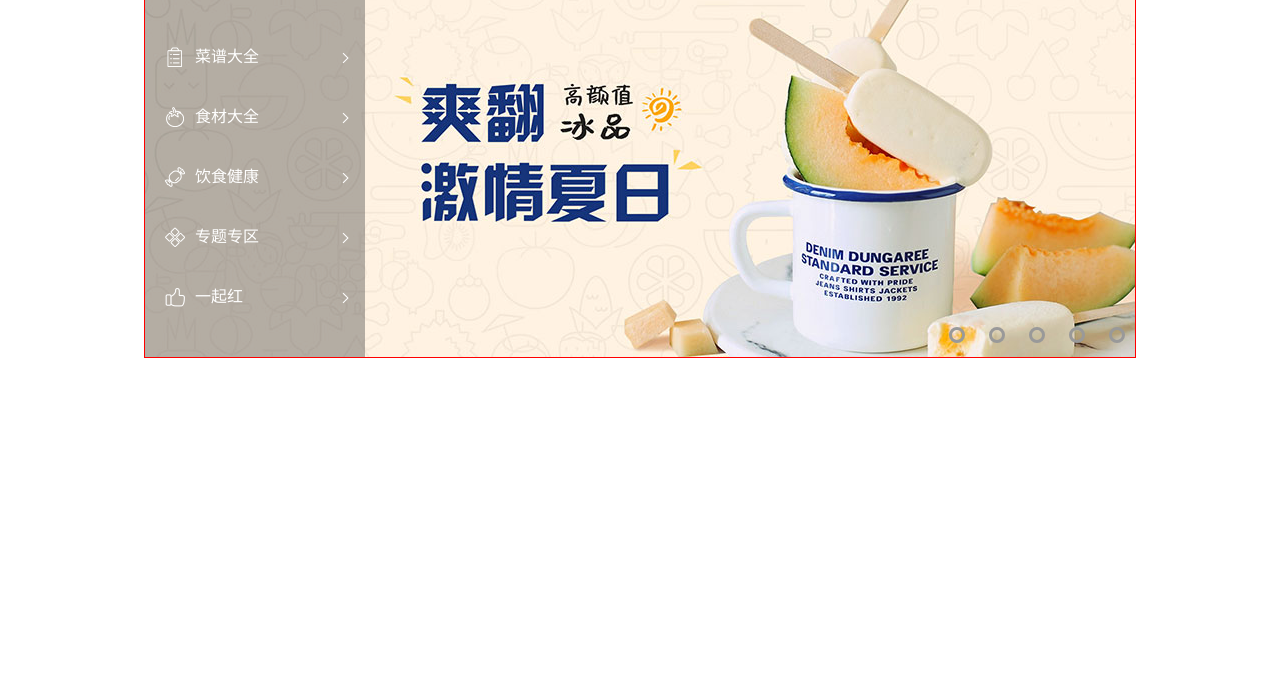
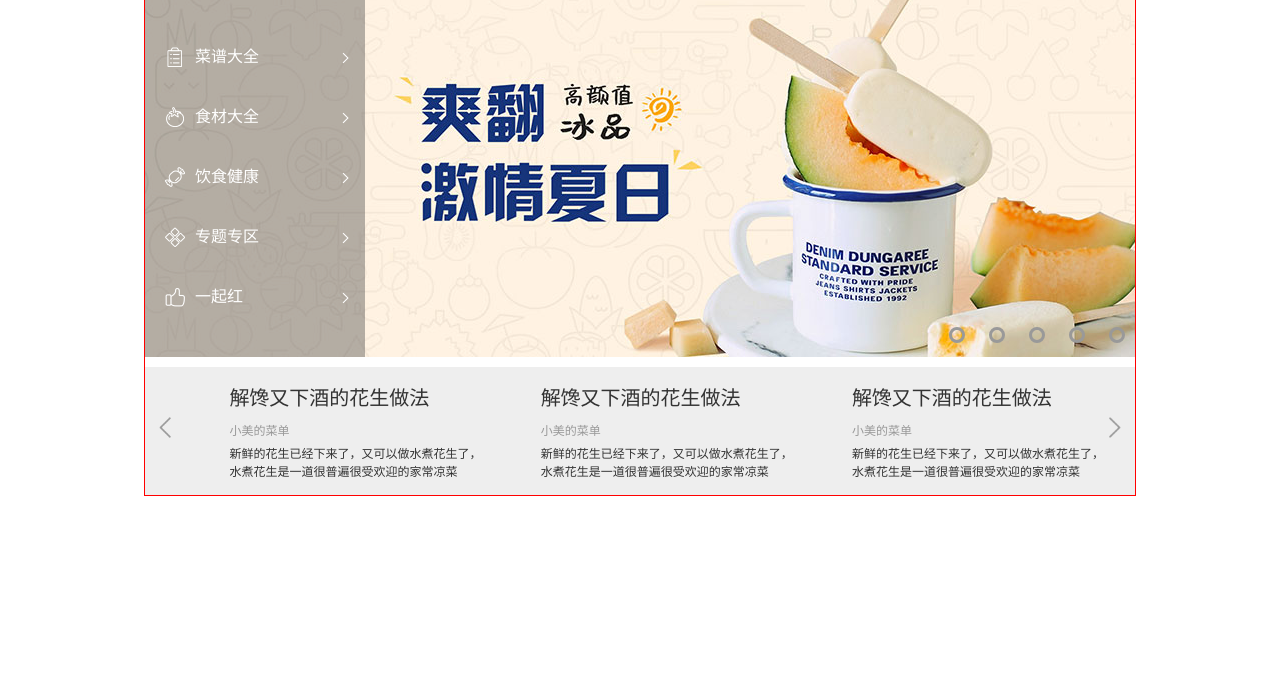
Before and after one commit to eeeexrf/foodPage, a plain HTML site: page index.html in a window 1280 px wide. Shown: the part 119-800 px from the top of the page. Drawn offline with Linux system fonts and the light colour scheme.

Commit message:
完成主体第二部分

```diff
--- a/css/index.css
+++ b/css/index.css
@@ -35,6 +35,7 @@ ul>li{
     height: 40px;
     width: 100%;
 	min-width: 990px;
+	z-index: 1000;
    }
    .top-nav>:first-child{
     float: left;
@@ -56,7 +57,6 @@ img.down-arrow{
 	height: 10px;
 	margin: 15px auto 0px;
 	border: 0;
-	vertical-align: middle;
 	line-height: 40px;
 
 }
@@ -139,7 +139,6 @@ img.qq-img{
 	height: 18px;
 	margin: 4px auto 2px;
 	border: 0;
-	vertical-align: middle;
 }
 /*第二部分导航栏样式*/
 div.sub-nav{
@@ -174,6 +173,10 @@ div.sub-nav-title>ul li{
 div.sub-nav-title>ul li a{
 	color: #000;
 	font-size: 20px;
+}
+div.sub-nav-title>ul li a.active{
+	color:#ff6767;
+	background-color: #fff;
 }
 div.sub-nav-title>ul li a:hover{
 	color: #ff0000;
@@ -299,4 +302,81 @@ div.broadside>ul .i4 i{
 div.broadside>ul .i5 i{
 	background-position: -80px;
 }
+/*美食实时新闻开始*/
+.food-new-box{
+	width: 990px;
+	background-color: #eee;
+	margin: 10px auto 0;
+	padding: 15px 0;
+	position: relative;
+
+}
+div.control a.small-preBtn,div.control a.small-nextBtn{
+	position: absolute;
+	width: 30px;
+	height: 30px;
+	overflow: hidden;
+	cursor: pointer;
+	border-radius: 50%;
+	z-index: 100;
+}
+
+div.control a.small-preBtn{
+	top: 45px;
+	left: 5px;
+}
+div.control a.small-preBtn i,div.control a.small-nextBtn i{
+	display: inline-block;
+	background: url(../img/font-img/arrow.png)no-repeat scroll 0 0/auto 21px;
+	width: 12px;
+	height: 21px;
+	margin: 4.5px 9px;
+}
+div.control a.small-nextBtn{
+	top: 45px;
+	right: 5px;
+}
+div.control a.small-nextBtn i{
+	background-position: -12px 0;
+}
+
+.food-text-box{
+width: 100%;
+display: flex;
+flex-flow: row nowrap;
+justify-content: space-around;
+
+}
+.food-text-box .subtotal{
+	width: 255px;
+}
+a.change-style{
+	color:#333;
+	font-size: 20px;
+}
+div.subtotal ul li p{
+	margin: 0;
+}
+a.change-style:hover{
+	color: #ff6767;
+	text-decoration: underline;
+	cursor: pointer;
+
+}
+div.subtotal ul li p.small-text{
+	color: #999;
+	font-size: 12px;
+	margin:10px 0 5px;
+}
+p.main-text{
+	color:#333;
+	font-size: 12px;
+}
+
+/*美食实时新闻结束*/
+
+
+
+
+
 /*主体内容结束*/
--- a/index.html
+++ b/index.html
@@ -54,16 +54,16 @@
 		</div>
 	  </div>
 
-	  <div class="sub-nav-title">
+	  <div class="sub-nav-title" id="subgatter">
 	  	<ul class="sub-title-flex">
-	  		<li><a href="">首页</a></li>
-	  		<li><a href="">菜谱</a></li>
-	  		<li><a href="">食材</a></li>
-	  		<li><a href="">珍选</a></li>
-	  		<li><a href="">健康</a></li>
-	  		<li><a href="">专题</a></li>
-	  		<li><a href="">社区</a></li>
-	  		<li><a href="">话题</a></li>
+	  		<li><a class="active subNavchange" href="">首页</a></li>
+	  		<li><a class="subNavchange" href="">菜谱</a></li>
+	  		<li><a class="subNavchange" href="">食材</a></li>
+	  		<li><a class="subNavchange" href="">珍选</a></li>
+	  		<li><a class="subNavchange" href="">健康</a></li>
+	  		<li><a class="subNavchange" href="">专题</a></li>
+	  		<li><a class="subNavchange" href="">社区</a></li>
+	  		<li><a class="subNavchange" href="">话题</a></li>
 	  	</ul>
 	  </div>
    </div>
@@ -94,21 +94,64 @@
 					<li class="i3"><a href="#"><i></i>饮食健康<b></b></a></li>
 					<li class="i4"><a href="#"><i></i>专题专区<b></b></a></li>
 					<li class="i5"><a href="#"><i></i>一起红<b></b></a></li>
+			</ul>
+		</div>
+	 </div>
+<!--实时美食新闻开始-->
+<div id="foodNew" class="food-new-box">
+		<div class="food-text-box">
+			<div class="control">
+				<a href="#" class="small-preBtn"><i>&nbsp;</i></a>
+				<a href="#" class="small-nextBtn"><i>&nbsp;</i></a>
+			</div>
+			<div class="subtotal">
+					<ul>
+						<li>
+							<a class="change-style" href="#">解馋又下酒的花生做法</a>
+						</li>
+						<li>
+							<p class="small-text">小美的菜单</p>
+						</li>
+						<li>
+						<p class="main-text">新鲜的花生已经下来了，又可以做水煮花生了，水煮花生是一道很普遍很受欢迎的家常凉菜</p>
+						</li>
 					</ul>
+			</div>
+			<div class="subtotal">
+				<ul>
+					<li>
+						<a class="change-style" href="#">解馋又下酒的花生做法</a>
+					</li>
+					<li>
+						<p class="small-text">小美的菜单</p>
+					</li>
+					<li>
+					<p class="main-text">新鲜的花生已经下来了，又可以做水煮花生了，水煮花生是一道很普遍很受欢迎的家常凉菜</p>
+					</li>
+				</ul>
+
+			</div>
+			<div class="subtotal">
+				<ul>
+					<li>
+						<a class="change-style" href="#">解馋又下酒的花生做法</a>
+					</li>
+					<li>
+						<p class="small-text">小美的菜单</p>
+					</li>
+					<li>
+					<p class="main-text">新鲜的花生已经下来了，又可以做水煮花生了，水煮花生是一道很普遍很受欢迎的家常凉菜</p>
+					</li>
+				</ul>
+			</div>
+		</div>
+</div>
 
 
-		</div>
-	</div>
+<!--实时美食新闻结束-->
 
-
-
-
-	</div>
-
-
-
-
-
+</div>
    <!--主体内容结束-->
+   <script src="js/index.js"></script>
  </body>
 </html>
--- /dev/null
+++ b/js/index.js
@@ -0,0 +1,15 @@
+var subgatter = document.getElementById("subgatter");
+console.log(subgatter);
+var subNavEles = subgatter.getElementsByTagName("a");
+console.log(subNavEles);
+console.log(subNavEles);
+// for(var i=0;i<subNavEles.length;i++){
+//     (function(n){
+//       subNavEles[n].onmouseenter = function(){
+//           for(var j=0;j<subNavEles.length;j++){
+//                 subNavEles[j].className = '';
+//           }
+//           this.className = 'active'
+//       }
+//     }(i))
+// }
```
Also changed, not shown: test.html (added, +48 -0 lines), img/font-img/arrow.png (added).
